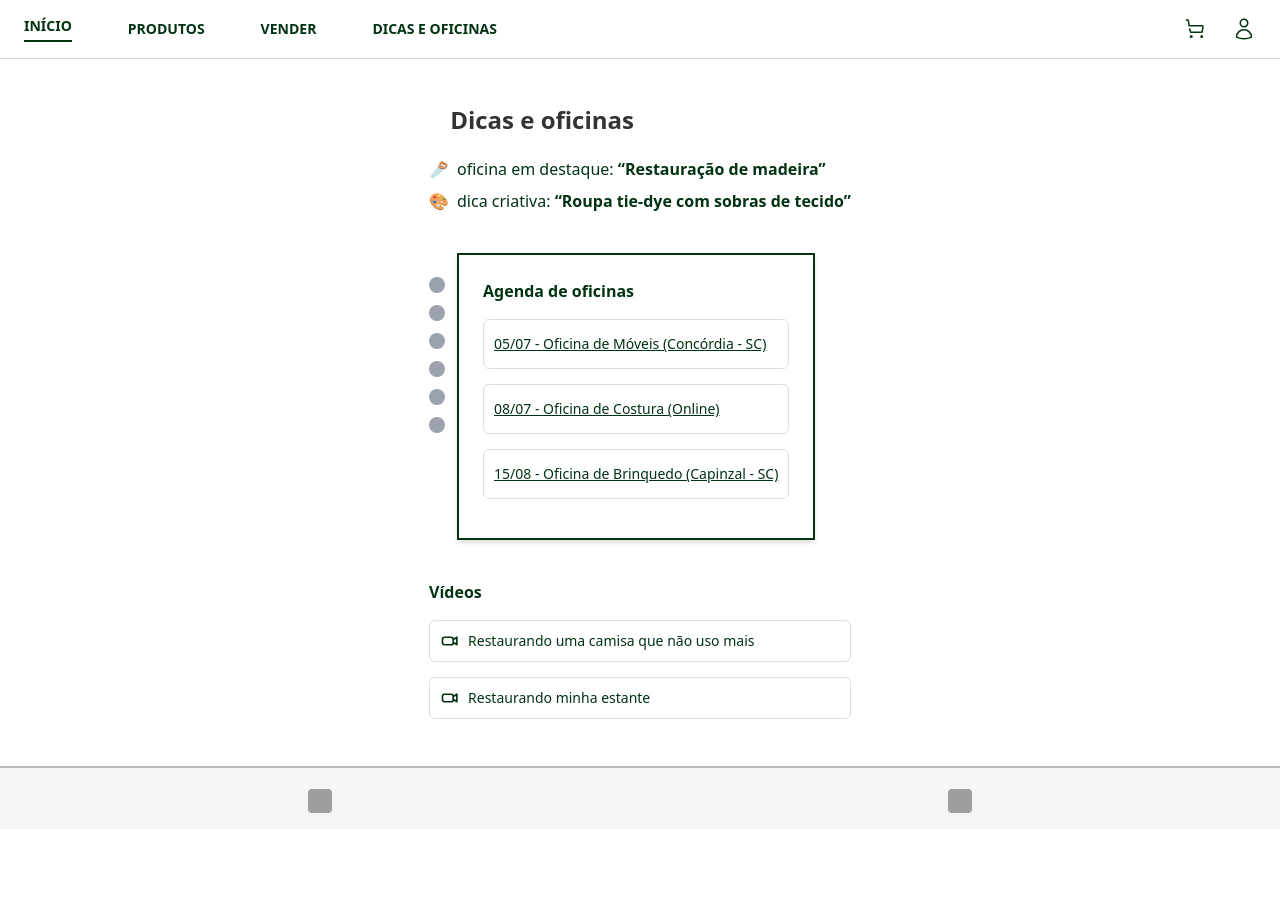
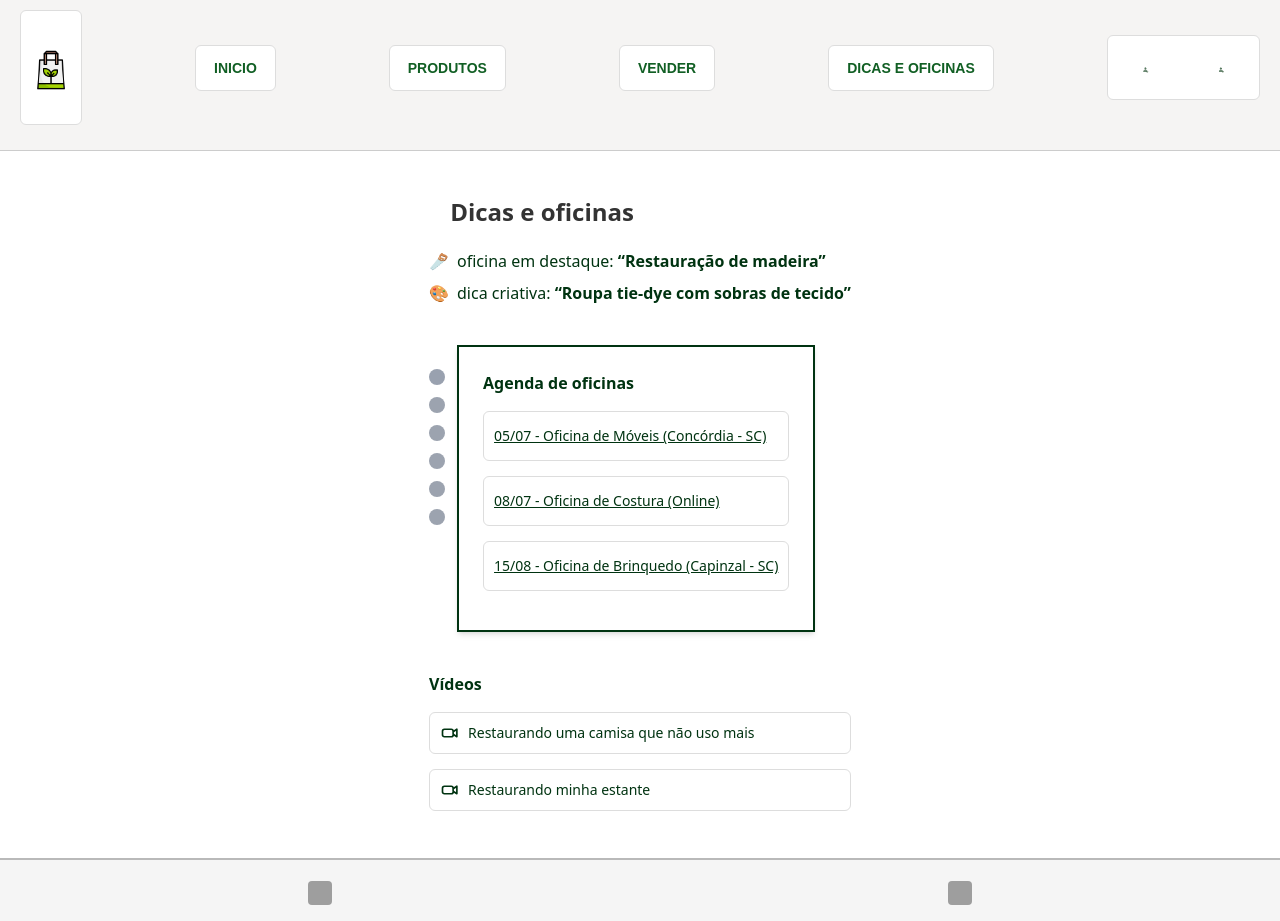
Before and after one commit to TheYautja/Projeto-Integrador-2G-Grupo3, a React (Vite) app in the folder frontend/: page /Dicaseoficinas in a window 1280 px wide. Before the commit the page ends 829 px from the top, so only its background shows below. Built offline with nearby package versions, Linux system fonts and the light colour scheme; grey boxes are pictures that could not be loaded; a web font is replaced by a local one.

Commit message:
mudado header
ainda tem uma caixa esquisita em volta dos links e imagens

```diff
--- a/frontend/src/CSS/Header.css
+++ b/frontend/src/CSS/Header.css
@@ -3,36 +3,37 @@
     padding: 10px 20px;
     border-bottom: 1px solid #ccc;
     font-family: 'LazyDog', sans-serif;
+}
 
-}
 
 .linksNAV {
     list-style: none;
     display: flex;
     align-items: center;
     justify-content: space-between;
-    padding: 0;
-    margin: 0;
 }
 
-.linksNAV li {
-    margin: 0 15px;
-}
+
 
 .linksNAV a {
-    text-decoration: none;
-    color: #2f4736;
+    color: #115f24;
     font-weight: bold;
     font-size: 14px;
+    text-decoration: none;
+    padding: 5px 8px;
+    background: none;
 }
 
 .linksNAV a:hover {
-    border-bottom: 2px solid #2f4736;
+    text-decoration: underline;
 }
 
+
+
 .logo img {
-    height: 35px;
+    height: 40px;
 }
+
 
 .icone {
     display: flex;
--- a/frontend/src/paginas/Dicaseoficinas.jsx
+++ b/frontend/src/paginas/Dicaseoficinas.jsx
@@ -1,28 +1,11 @@
 import React from "react";
+import Header from './Header'
+
 
 export default function Dicaseoficina() {
   return (
     <div className="bg-white font-sans text-[#003311] min-h-screen flex flex-col">
-      {/* Menu superior */}
-      <header className="flex items-center justify-between px-6 py-4 border-b border-gray-300">
-        <div className="flex items-center gap-14 text-sm font-semibold">
-          <span className="border-b-2 border-[#003311] pb-1">INÍCIO</span>
-          <span>PRODUTOS</span>
-          <span>VENDER</span>
-          <span>DICAS E OFICINAS</span>
-        </div>
-        <div className="flex gap-6 items-center">
-          {/* Ícone carrinho */}
-          <svg xmlns="http://www.w3.org/2000/svg" fill="none" viewBox="0 0 24 24" strokeWidth="1.5" stroke="#003311" className="w-6 h-6">
-            <path strokeLinecap="round" strokeLinejoin="round" d="M2.25 3h1.386a.75.75 0 01.74.635l.637 4.453a.75.75 0 00.74.635h12.52a.75.75 0 01.74.865l-.845 5.07a.75.75 0 01-.74.635H7.151a.75.75 0 01-.74-.635L5.63 12m1.622 6.75a.75.75 0 100 1.5.75.75 0 000-1.5zm10.5 0a.75.75 0 100 1.5.75.75 0 000-1.5z" />
-          </svg>
-
-          {/* Ícone usuário */}
-          <svg xmlns="http://www.w3.org/2000/svg" fill="none" viewBox="0 0 24 24" strokeWidth="1.5" stroke="#003311" className="w-6 h-6">
-            <path strokeLinecap="round" strokeLinejoin="round" d="M15.75 6a3.75 3.75 0 11-7.5 0 3.75 3.75 0 017.5 0zM4.501 20.118a7.5 7.5 0 0114.998 0A17.933 17.933 0 0112 21.75c-2.676 0-5.216-.584-7.499-1.632z" />
-          </svg>
-        </div>
-      </header>
+      <Header />
 
       {/* Conteúdo */}
       <main className="flex-grow px-6 py-10 max-w-[1000px] mx-auto space-y-10">
```
Also changed, not shown: 1 other file (tests, documents, lock files or other folders).
